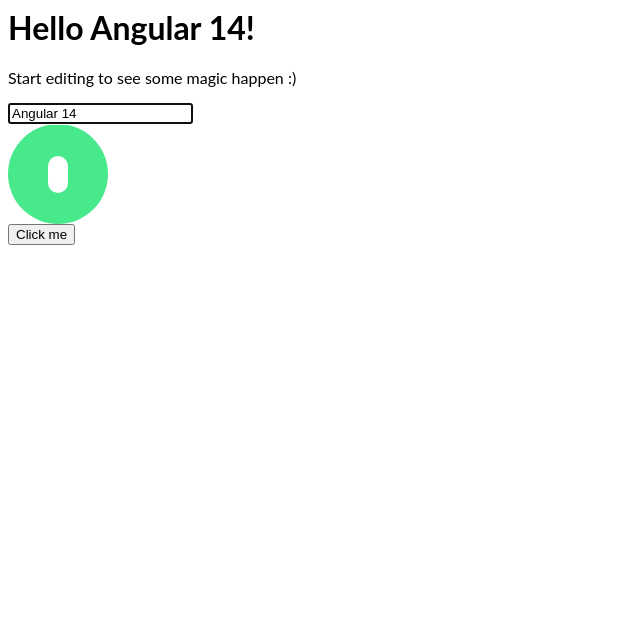
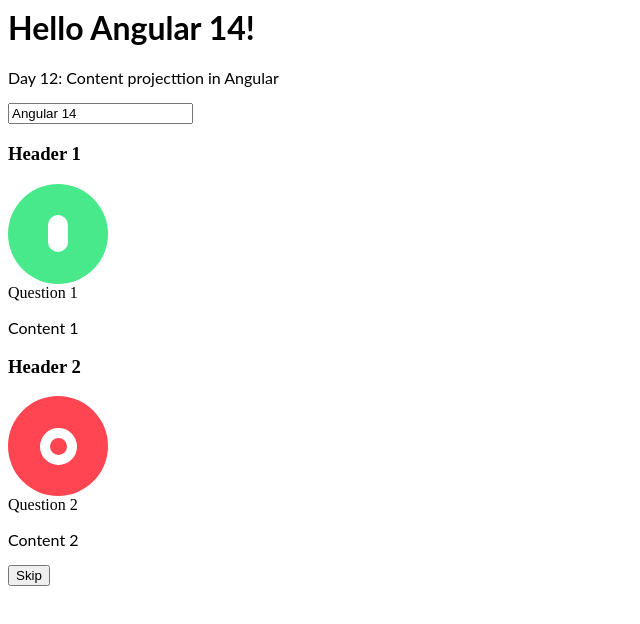
Before and after one commit to phuongnguyen12it/angular-study, an Angular app: page / in a window 1280 px wide. Shown: the top 624 px of the page, without its empty margins (0-640 px from the left). Built offline with nearby package versions, Linux system fonts and the light colour scheme.

Commit message:
5 files modified

```diff
--- a/src/app/app.component.html
+++ b/src/app/app.component.html
@@ -1,8 +1,17 @@
 <hello name="{{ name }}"></hello>
-<p>Start editing to see some magic happen :)</p>
+<p>Day 12: Content projecttion in Angular</p>
 <input type="text" [(ngModel)]="name" #nameInput />
 <!-- <input type="text" [ngModel]="name" (ngModelChange)="name = $event" /> -->
 <br />
 <!-- togleComp là instan của ToggleComponent -->
-<toggle [(checked)]="isChecked" #toggleCompFromHtml></toggle>
-<button (click)="toggleCompFromHtml.toggle()">Click me</button>
+<toggle [(checked)]="question.question1">
+  <h3 class="header">Header 1</h3>
+  <label>Question 1</label>
+  <p>Content 1</p>
+</toggle>
+<toggle [(checked)]="question.question2">
+  <h3 class="header">Header 2</h3>
+  <ng-container ngProjectAs=".label">Question 2</ng-container>
+  <p>Content 2</p>
+  <button>Skip</button>
+</toggle>
--- a/src/app/app.component.ts
+++ b/src/app/app.component.ts
@@ -7,17 +7,11 @@
   styleUrls: ['./app.component.css'],
 })
 export class AppComponent {
-  @ViewChild('toggleCompFromHtml') toggleComp: ToggleComponent;
-  @ViewChild('nameInput', {static:true}) nameInput: ElementRef<HTMLInputElement>;
+  nameInput: ElementRef<HTMLInputElement>;
   name = 'Angular ' + VERSION.major;
   isChecked = true;
-  ngOnInit() {
-    this.nameInput.nativeElement.focus();
-  }
-  ngAfterViewInit() {
-    console.log(this.toggleComp);
-    // apiCall.subscribe(() => {
-    //   this.toggleComp.toggle();
-    // });
-  }
+  question = {
+    question1: true,
+    question2: false,
+  };
 }
--- a/src/app/toggle/toggle.component.css
+++ b/src/app/toggle/toggle.component.css
@@ -13,8 +13,8 @@
 }
 
 .toggle-wraper:active {
-  width: 95px;
-  height: 95px;
+  /* width: 95px;
+  height: 95px; */
   box-shadow: 0 15px 15px 0 rgba(#fe4551, 0.5);
 }
 
--- a/src/app/toggle/toggle.component.html
+++ b/src/app/toggle/toggle.component.html
@@ -1,3 +1,6 @@
+<header>
+  <ng-content select=".header"></ng-content>
+</header>
 <div
   class="toggle-wraper"
   [class.checked]="checked"
@@ -6,3 +9,15 @@
 >
   <div class="toggle"></div>
 </div>
+
+<div class="toggle-label">
+  <ng-content select="label,.label"></ng-content>
+</div>
+
+<div class="toggle-content">
+  <ng-content select="p"></ng-content>
+</div>
+
+<div class="skip">
+  <ng-content select="button"></ng-content>
+</div>
--- a/src/app/toggle/toggle.component.ts
+++ b/src/app/toggle/toggle.component.ts
@@ -6,7 +6,7 @@
   styleUrls: ['./toggle.component.css'],
 })
 export class ToggleComponent {
-  @Input() checked: boolean;
+  @Input() checked = false;
   @Output() checkedChange = new EventEmitter<boolean>();
   toggle = () => {
     this.checkedChange.emit(!this.checked);
```
